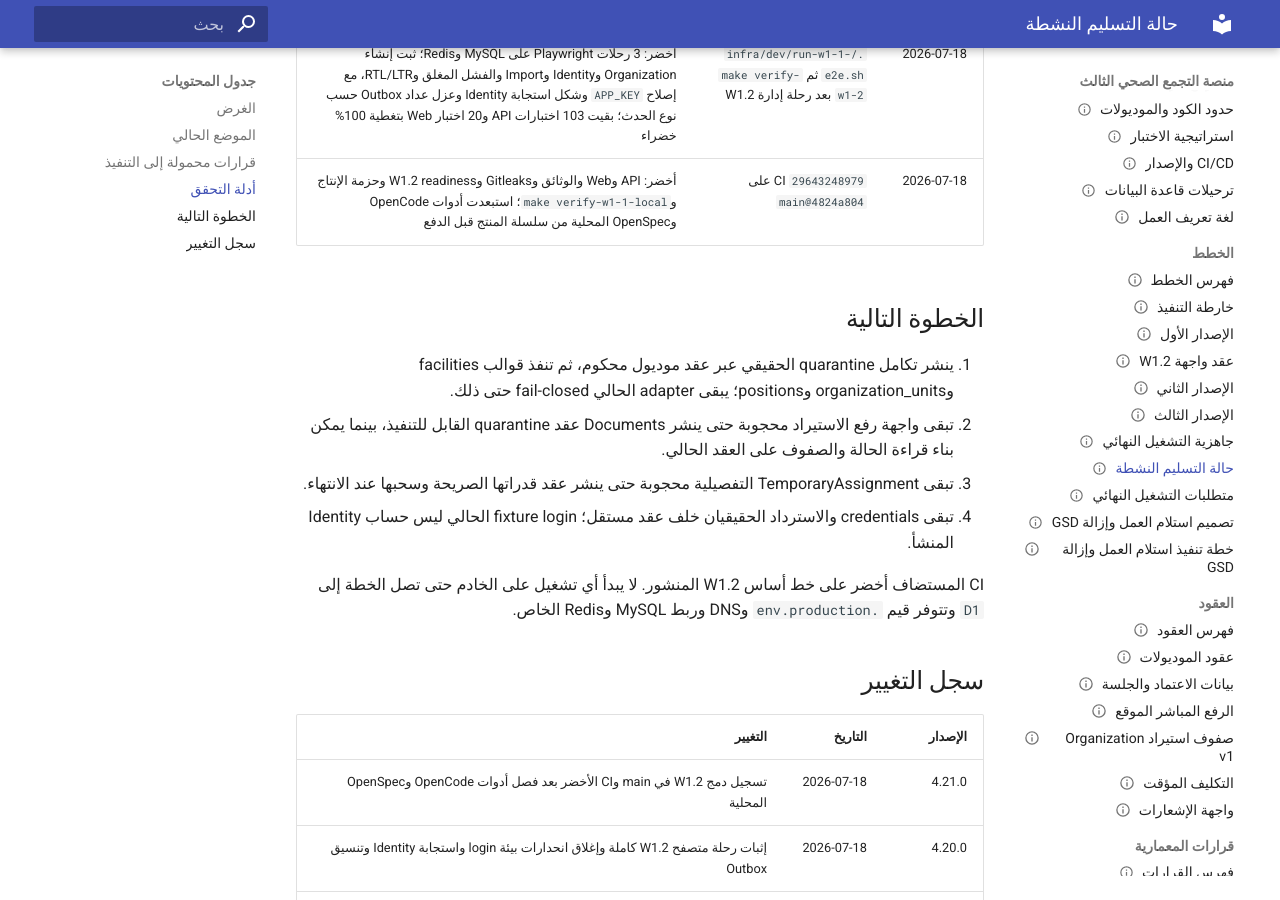
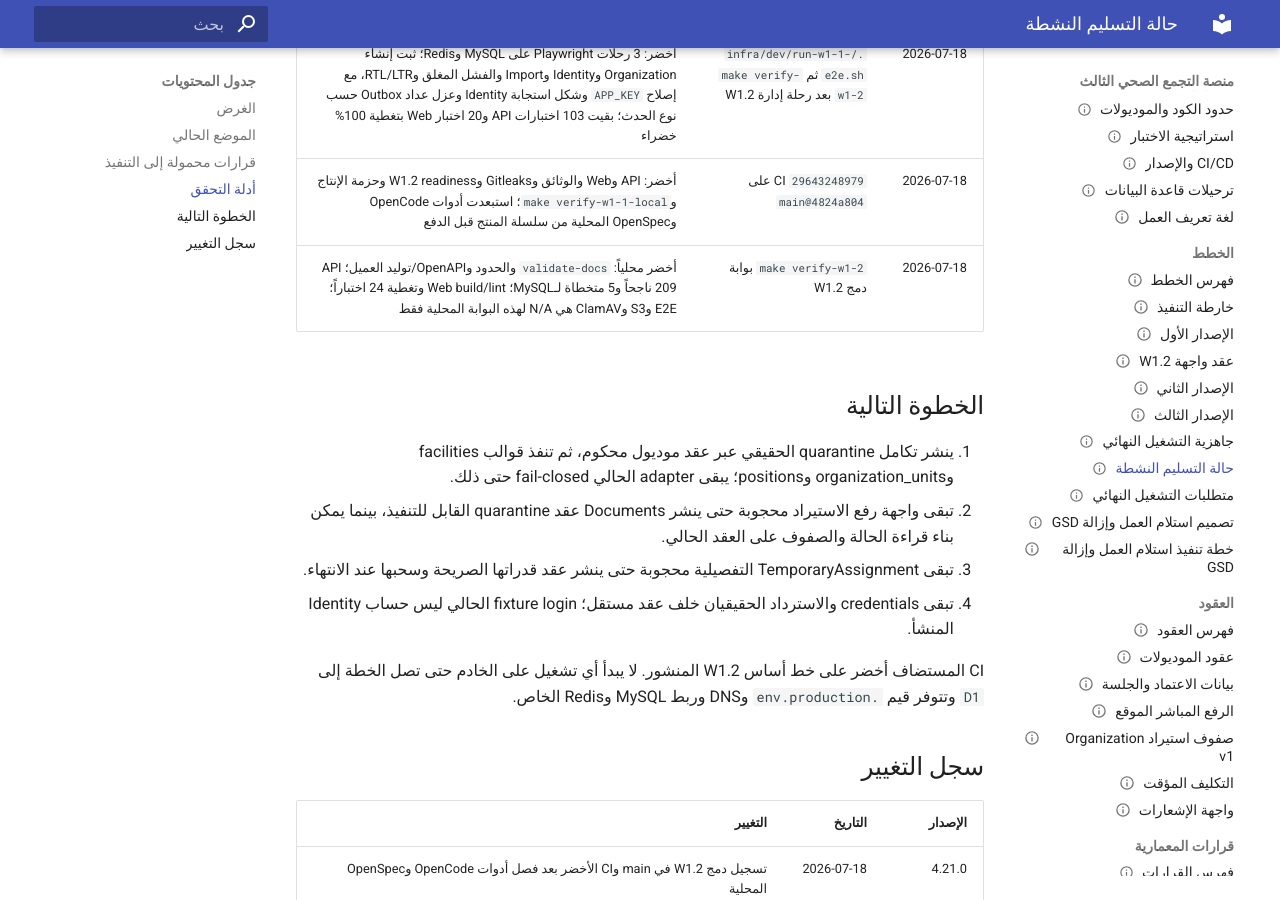
Before and after one commit to tariiq222/cluster, an MkDocs documentation site: the page built from docs/plans/active-delivery-status.md, in a window 1280 px wide and 900 px high, scrolled down 4983 px. Built offline with MkDocs 1.6.1 and Material for MkDocs 9.7.7, drawn with Linux system fonts in a browser that asks for light colours.

Commit message:
docs: record W1.2 integration evidence

```diff
--- a/docs/plans/active-delivery-status.md
+++ b/docs/plans/active-delivery-status.md
@@ -124,6 +124,7 @@ references:
 | 2026-07-18 | `make verify-w1-2` بعد واجهة مراجعة الاستيراد | أخضر: 103 اختبارات API و1362 assertion، و20 اختبار Web بتغطية 100% للعميل، مع صفوف منقحة وETag لكل انتقال بلا رفع bytes مخترع |
 | 2026-07-18 | `./infra/dev/run-w1-1-e2e.sh` ثم `make verify-w1-2` بعد رحلة إدارة W1.2 | أخضر: 3 رحلات Playwright على MySQL وRedis؛ ثبت إنشاء Organization وIdentity وImport والفشل المغلق وRTL/LTR، مع إصلاح `APP_KEY` وشكل استجابة Identity وعزل عداد Outbox حسب نوع الحدث؛ بقيت 103 اختبارات API و20 اختبار Web بتغطية 100% خضراء |
 | 2026-07-18 | CI `29643248979` على `main@4824a804` | أخضر: API وWeb والوثائق وGitleaks وW1.2 readiness وحزمة الإنتاج و`make verify-w1-1-local`؛ استبعدت أدوات OpenCode وOpenSpec المحلية من سلسلة المنتج قبل الدفع |
+| 2026-07-18 | `make verify-w1-2` بوابة دمج W1.2 | أخضر محلياً: `validate-docs` والحدود وOpenAPI/توليد العميل؛ API 209 ناجحاً و5 متخطاة لـMySQL؛ Web build/lint وتغطية 24 اختباراً؛ E2E وS3 وClamAV هي N/A لهذه البوابة المحلية فقط |
 
 ## الخطوة التالية
 
```
